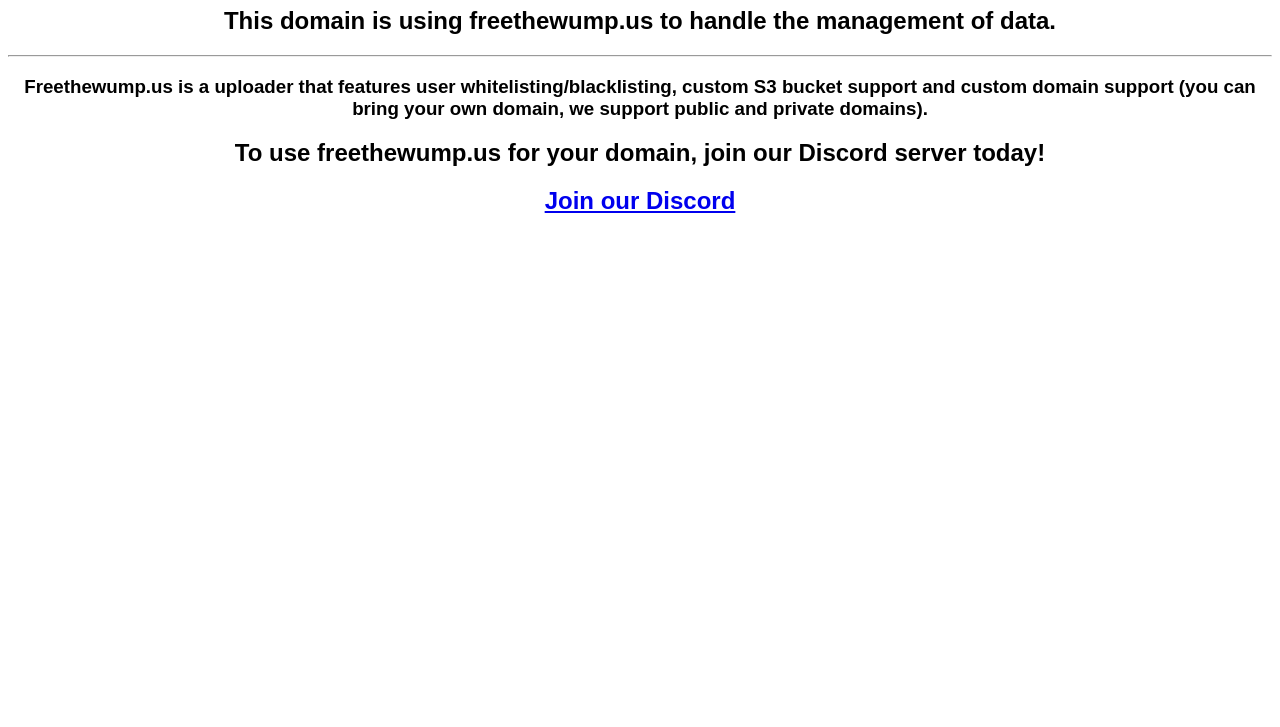
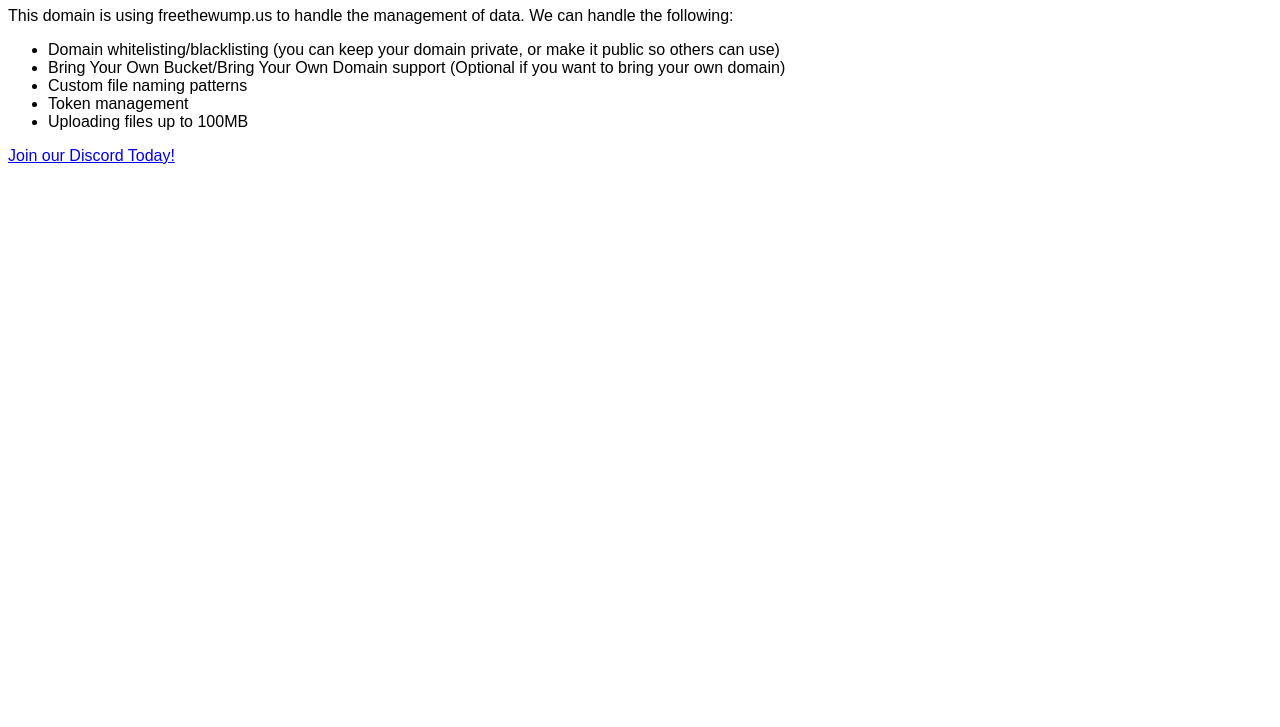
Before and after one commit to freethewumpus/web, a plain HTML site: page index.html in a window 1280 px wide. Shown: the part 73-800 px from the top of the page. Drawn offline with Linux system fonts and the light colour scheme.

Commit message:
Change the web landing page

```diff
--- a/index.html
+++ b/index.html
@@ -3,20 +3,21 @@
     <head>
         <title>freethewump.us</title>
         <style>
-            h1, h2, h3 {
+            body {
                 font-family: Arial, serif;
-            }
-            body {
-                text-align: center;
             }
         </style>
     </head>
     <body>
         <h1>This domain is freethewump.us managed!</h1>
-        <h2>This domain is using freethewump.us to handle the management of data.</h2>
-        <hr>
-        <h3>Freethewump.us is a uploader that features user whitelisting/blacklisting, custom S3 bucket support and custom domain support (you can bring your own domain, we support public and private domains).</h3>
-        <h2>To use freethewump.us for your domain, join our Discord server today!</h2>
-        <h2><a href="https://discord.gg/QW9vPFK">Join our Discord</a></h2>
+        <p>This domain is using freethewump.us to handle the management of data. We can handle the following:</p>
+        <ul>
+            <li>Domain whitelisting/blacklisting (you can keep your domain private, or make it public so others can use)</li>
+            <li>Bring Your Own Bucket/Bring Your Own Domain support (Optional if you want to bring your own domain)</li>
+            <li>Custom file naming patterns</li>
+            <li>Token management</li>
+            <li>Uploading files up to 100MB</li>
+        </ul>
+        <p><a href="https://discord.gg/QW9vPFK">Join our Discord Today!</a></p>
     </body>
 </html>
```
